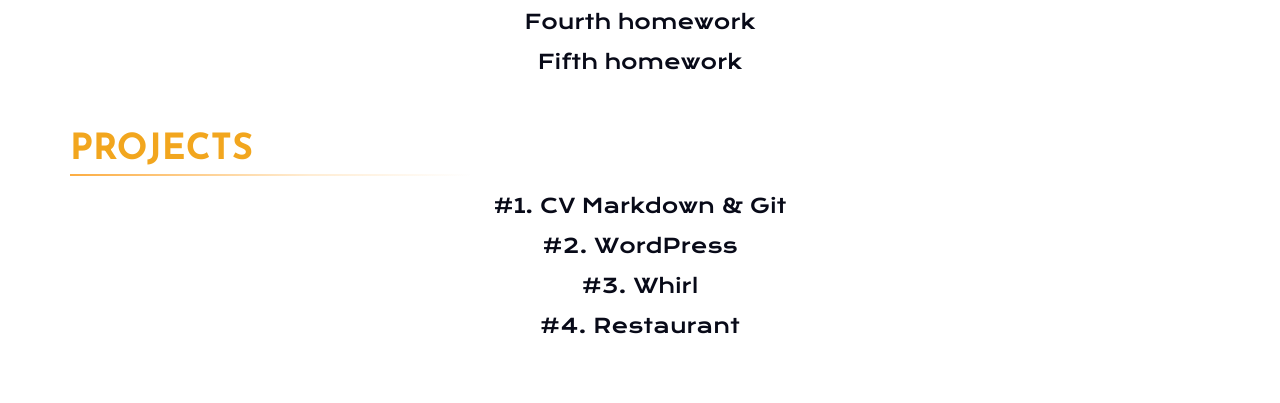
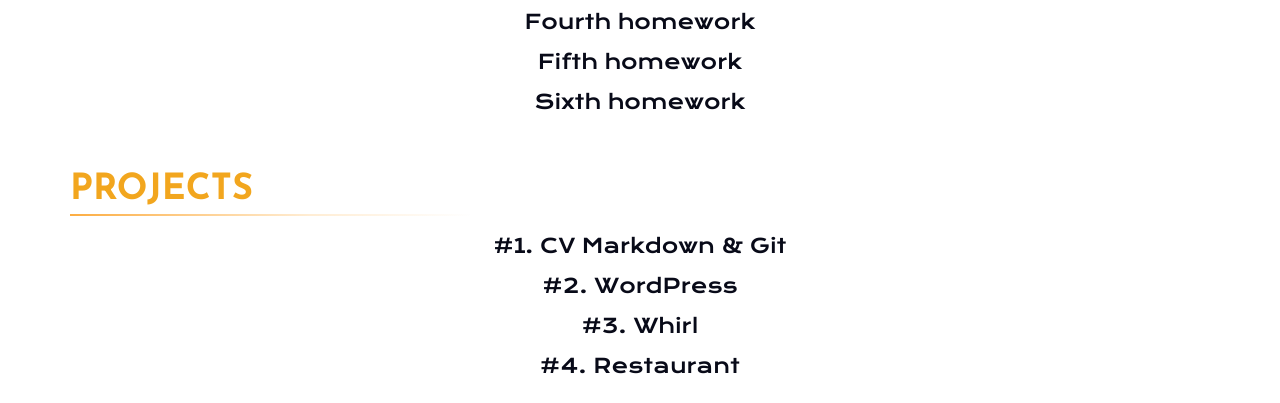
Before and after one commit to Nerieme/rsschool-cv, a plain HTML site: page index.html in a window 1280 px wide. Shown: the part 2913-3316 px from the top of the page. Drawn offline with Linux system fonts and the light colour scheme.

Commit message:
ref: refactor index.html

```diff
--- a/index.html
+++ b/index.html
@@ -232,6 +232,7 @@
         <a href="./thirdhomework/thirdhomework.html" class="projects__text">Third homework</a>
         <a href="./fourthhomework/fourthhomework.html" class="projects__text">Fourth homework</a>
         <a href="./fifthhomework/fifthhomework.html" class="projects__text">Fifth homework</a>
+        <a href="./eighthomework/eighthomework.html" class="projects__text">Sixth homework</a>
       </div>
     </section>
     <section class="projects" id="projects">
```
